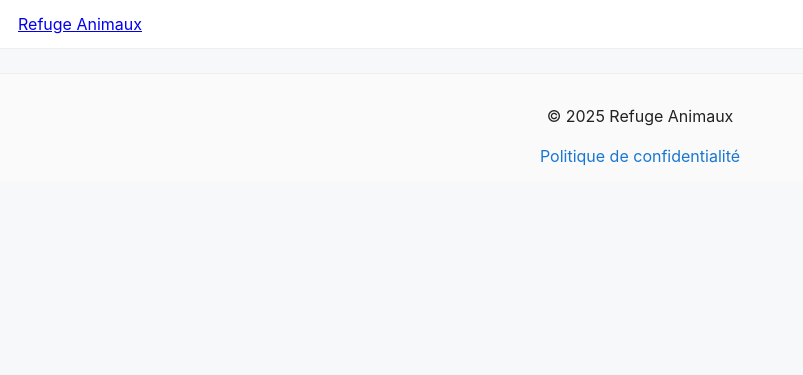
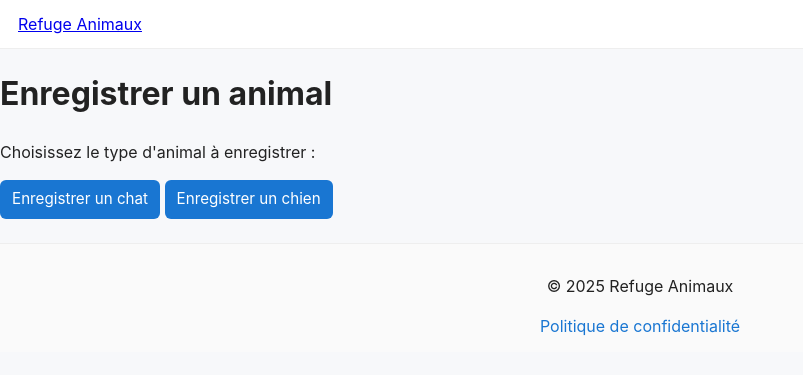
Before and after one commit to romain1021/refuge, a PHP site: page /index.php?page=registerAnimalSelect in a window 1280 px wide. Shown: the top 375 px of the page, without its empty margins (0-803 px from the left). Run offline with PHP 8.4, Linux system fonts and the light colour scheme.

Commit message:
added animal select, and edited index

```diff
--- a/controlleur/animalController.php
+++ b/controlleur/animalController.php
@@ -1,5 +1,7 @@
 <?php
-require_once ('model/animaux.php');
+require_once __DIR__ . '/../model/animaux.php';
+require_once __DIR__ . '/../model/chien.php';
+require_once __DIR__ . '/../model/chat.php';
 //session_start();
 
 class AnimalController {
@@ -135,5 +137,15 @@ function getAnimalById($id) {
         return $animaux;
     }
 
+    function getRace(){
+        $type = $_GET['type'];
+        if($type == 'Chien'){
+            return Chien::getRaces();
+        }
+        elseif($type == 'Chat'){
+            return Chat::getRaces();
+        }
+    }
+
 
 }
--- a/index.php
+++ b/index.php
@@ -25,6 +25,10 @@ if(isset($_GET['page'])){
 
     if ($_GET['page']=='profil'){
         require_once('vue/vueProfilAdoptant.php');
+    }
+
+    if ($_GET['page']=='registerAnimalSelect'){
+        require_once('vue/registerAnimalSelect.php');
     }
 
     if ($_GET['page']=='registerAnimal'){
--- /dev/null
+++ b/vue/registerAnimalSelect.php
@@ -0,0 +1,11 @@
+<body>
+	<div class="container">
+		<h1>Enregistrer un animal</h1>
+		<p>Choisissez le type d'animal à enregistrer :</p>
+
+		<a class="btn chat" href="index.php?page=registerAnimal&type=Chat">Enregistrer un chat</a>
+		<a class="btn chien" href="index.php?page=registerAnimal&type=Chien">Enregistrer un chien</a>
+
+	</div>
+</body>
+</html>
```
Also changed, not shown: vue/registerAnimal.php (+31 -23 lines).
